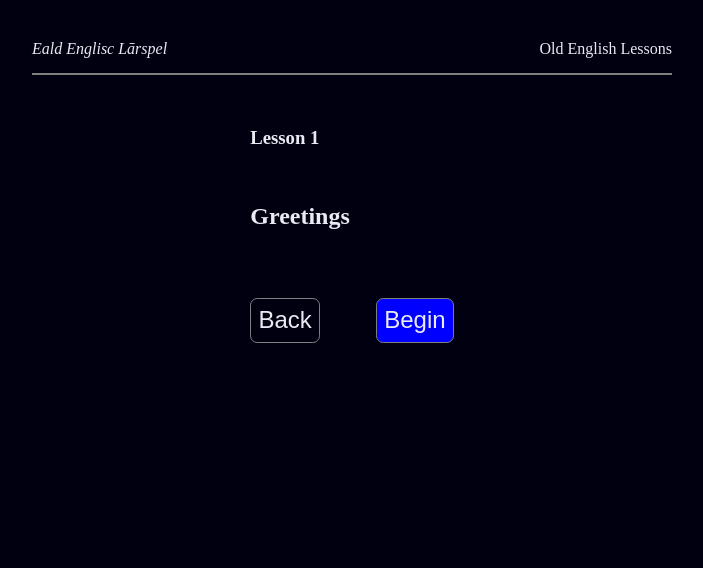
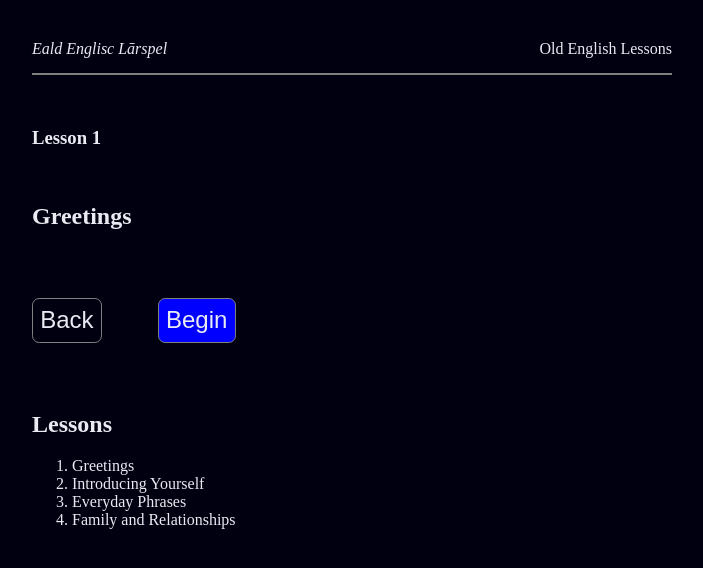
Before and after one commit to leegee/learning-oe, a React (Vite) app: page / in a window 1280 px wide. Shown: the top 568 px of the page, without its empty margins (288-991 px from the left). Built offline with nearby package versions, Linux system fonts and the light colour scheme; a web font is replaced by a local one.

Commit message:
Layout tidy

```diff
--- a/app.config.json
+++ b/app.config.json
@@ -15,7 +15,7 @@
         "availableLanguages": {
             "en": {
                 "lesson": "Lesson",
-                "lessons": "Lesson",
+                "lessons": "Lessons",
                 "incorrect_answer_count": "",
                 "incorrect_answer_count_alt": "Incorrect answers",
                 "back": "Back",
@@ -31,7 +31,7 @@
             },
             "ang": {
                 "lesson": "lār",
-                "lessons": "lāra",
+                "lessons": "lāran",
                 "incorrect_answer_count": "",
                 "incorrect_answer_count_alt": "Unriht andwyrda",
                 "back": "Hweorfan",
--- a/src/App.tsx
+++ b/src/App.tsx
@@ -105,7 +105,12 @@ const App: React.FC = () => {
           index={currentLessonIndex}
           onContinue={() => setShowIntro(false)}
           onBack={goBackLesson}
-        />
+        >
+          <LessonList
+            currentLessonIndex={currentLessonIndex}
+            lessons={lessonTitles2Indicies()}
+          />
+        </LessonIntro>
 
       ) : (
 
--- a/src/components/CompletedAllLessons.css
+++ b/src/components/CompletedAllLessons.css
@@ -1,5 +1,6 @@
 /* CompletedAllLessons.css */
 
 .completed-all-lessons {
-    /* margin: 2em auto; */
+    width: auto;
+    margin: auto;
 }
--- a/src/components/CompletedAllLessons.tsx
+++ b/src/components/CompletedAllLessons.tsx
@@ -6,25 +6,25 @@ interface CompletionSummaryProps {
     totalQuestions: number;
     totalLessons: number;
     totalIncorrectAnswers: number;
-    children: ReactNode;  // This allows passing child components
+    children: ReactNode;
 }
 
 const CompletedAllLessons = ({
     totalQuestions,
     totalLessons,
     totalIncorrectAnswers,
-    children,  // The child component is passed here
+    children,
 }: CompletionSummaryProps) => {
     const { t } = useTranslation();
 
     return (
         <>
-            <section className="completed-all-lessons">
+            <article className="completed-all-lessons">
                 <h2>{t('all_lessons_done')}</h2>
                 <p>{t('total_questions_answered')}: <strong>{totalQuestions}</strong></p>
                 <p>{t('total_lessons_completed')}: <strong>{totalLessons}</strong></p>
                 <p>{t('total_incorrect_answers')}: <strong>{totalIncorrectAnswers}</strong></p>
-            </section>
+            </article>
 
             {children}
         </>
--- a/src/components/LessonIntro.css
+++ b/src/components/LessonIntro.css
@@ -1,8 +1,7 @@
 /* LessonIntro.css */
 
 .lesson-intro {
-    width: auto;
-    margin: auto;
+    width: 100%;
     margin-top: 2em;
     display: flex;
     flex-direction: column;
@@ -14,3 +13,11 @@
     display: flex;
     gap: 2em;
 }
+
+.lesson-intro .next-button {
+    width: unset;
+}
+
+.lesson-intro .lesson-list {
+    margin-top: 2em;
+}
--- a/src/components/LessonIntro.tsx
+++ b/src/components/LessonIntro.tsx
@@ -1,18 +1,21 @@
+import { ReactNode } from "react";
 import { useTranslation } from "react-i18next";
 import './LessonIntro.css';
 
 interface LessonIntroProps {
     title: string;
     index: number;
+    children?: ReactNode;
     onContinue: () => void;
     onBack: () => void;
 }
 
-const LessonIntro = ({ title, index, onContinue, onBack, }: LessonIntroProps) => {
+const LessonIntro = ({ title, index, children, onContinue, onBack, }: LessonIntroProps) => {
     const { t } = useTranslation();
 
     return (
-        <div className="lesson-intro">
+        <>
+            <article className="lesson-intro">
                 <h3>
                     {t('lesson')} {index + 1}
                 </h3>
@@ -21,7 +24,12 @@ const LessonIntro = ({ title, index, onContinue, onBack, }: LessonIntroProps) =>
                     <button onClick={onBack}>{t('back')}</button>
                     <button className='next-button' onClick={onContinue}>{t('begin')}</button>
                 </div>
-        </div>
+
+                {children && children}
+
+            </article>
+
+        </>
     );
 };
 
--- a/src/components/LessonList.css
+++ b/src/components/LessonList.css
@@ -1,7 +1,3 @@
 /* LessonList.css */
 
-.completed-or-not {
-    display: inline-block;
-    width: 2em;
-    text-align: center;
-}
+.completed-or-not {}
--- a/src/components/LessonList.tsx
+++ b/src/components/LessonList.tsx
@@ -18,8 +18,8 @@ const LessonList = ({ lessons, currentLessonIndex }: LessonListProps) => {
             <ol>
                 {lessons.map((lessonSummary, index) => (
                     <li key={index}>
+                        {lessonSummary.title}
                         <span className='completed-or-not'>{index < currentLessonIndex ? '✔️' : ''}</span>
-                        {lessonSummary.title}
                     </li>
                 ))}
             </ol>
```
Lines whose indentation alone changed are shown as unchanged.
